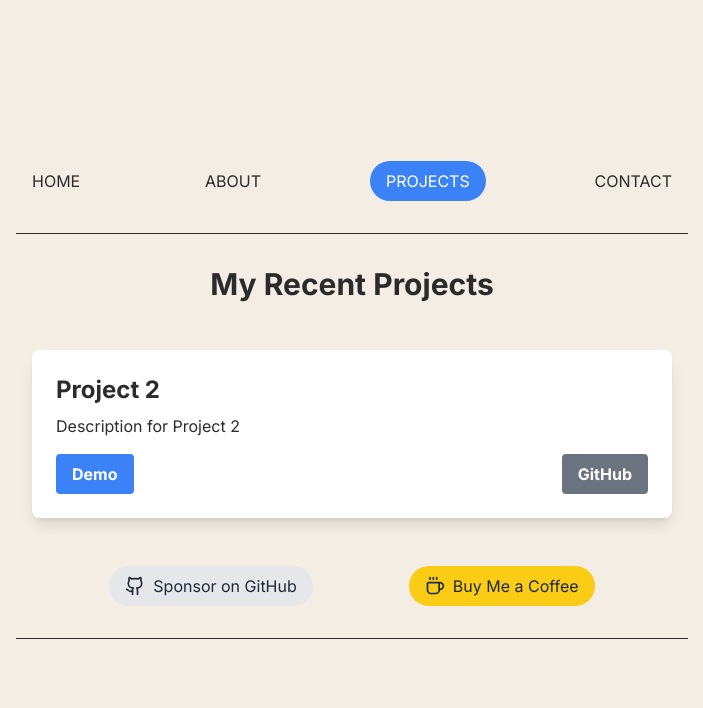
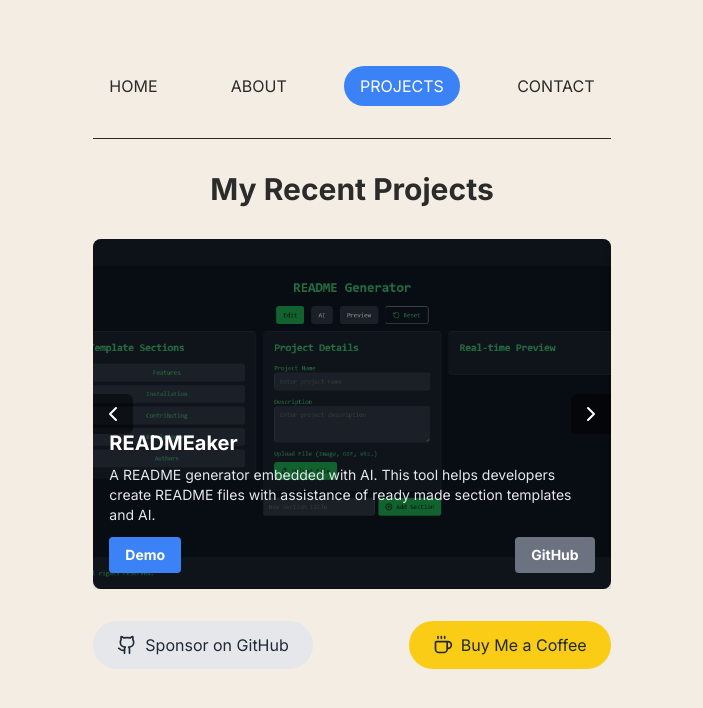
Before and after one commit to machage9603/personal-website, a Next.js app: page /projects in a window 1280 px wide. Shown: the top 708 px of the page, without its empty margins (288-991 px from the left). Built offline with nearby package versions, Linux system fonts and the light colour scheme.

Commit message:
update projects

```diff
--- a/app/projects/page.tsx
+++ b/app/projects/page.tsx
@@ -1,59 +1,57 @@
 "use client";
 
-import { useState, useEffect, useRef } from "react";
+import { useState, useRef } from "react";
 import { motion } from "framer-motion";
+import Image from "next/image";
 import Navbar from "../components/Navbar";
-import { Github, Coffee } from "lucide-react";
+import { Github, Coffee, ChevronLeft, ChevronRight } from "lucide-react";
 
 const projects = [
   {
     id: 1,
-    title: "Project 1",
-    description: "Description for Project 1",
-    demo: "https://demo1.com",
-    github: "https://github.com/#",
+    title: "READMEaker",
+    description:
+      "A README generator embedded with AI. This tool helps developers create README files with assistance of ready made section templates and AI.",
+    demo: "https://ppone.vercel.app/",
+    github: "https://github.com/machage9603/readmeaker",
+    image: "/readmeaker.png?height=400&width=600",
   },
   {
     id: 2,
-    title: "Project 2",
-    description: "Description for Project 2",
-    demo: "https://demo2.com",
-    github: "https://github.com/#",
+    title: "Connect 4",
+    description:
+      "Connect 4 game with two players. This classic game implementation allows two players to compete against each other in a strategic battle to connect four of their pieces in a row.",
+    demo: "https://react-project-rouge-kappa.vercel.app/",
+    github: "https://github.com/machage9603/connect-four",
+    image: "/connectfour.png?height=400&width=600",
   },
   {
     id: 3,
-    title: "Project 3",
-    description: "Description for Project 3",
-    demo: "https://demo3.com",
-    github: "https://github.com/#",
+    title: "Portfolio",
+    description:
+      "My personal portfolio website. Built with Next.js, TypeScript, and Framer Motion.",
+    demo: "https://mikemachage.tech",
+    github: "https://github.com/machage9603/personal-website",
+    image: "/portfolio.png?height=400&width=600",
   },
 ];
 
 export default function Projects() {
   const [currentProject, setCurrentProject] = useState(0);
-  const intervalRef = useRef<NodeJS.Timeout | null>(null);
   const carouselRef = useRef<HTMLDivElement>(null);
 
-  useEffect(() => {
-    startCarousel();
-    return () => stopCarousel();
-  }, []);
-
-  const startCarousel = () => {
-    if (intervalRef.current) clearInterval(intervalRef.current);
-    intervalRef.current = setInterval(() => {
+  const nextProject = () => {
     setCurrentProject((prev) => (prev + 1) % projects.length);
-    }, 5000);
   };
 
-  const stopCarousel = () => {
-    if (intervalRef.current) clearInterval(intervalRef.current);
+  const prevProject = () => {
+    setCurrentProject((prev) => (prev - 1 + projects.length) % projects.length);
   };
 
   return (
     <div className="flex flex-col items-center justify-center p-4 min-h-screen">
       <Navbar />
-      <div className="w-full max-w-2xl flex flex-col items-center">
+      <div className="w-full max-w-6xl flex flex-col items-center">
         <motion.div
           className="w-full h-px bg-[#2B2B2B] dark:bg-white mb-8"
           initial={{ width: 0 }}
@@ -63,31 +61,34 @@ export default function Projects() {
         <h1 className="text-2xl md:text-3xl font-bold mb-8 text-center">
           My Recent Projects
         </h1>
-        <div
-          ref={carouselRef}
-          className="relative overflow-hidden w-full mb-8"
-          onMouseEnter={stopCarousel}
-          onMouseLeave={startCarousel}
-        >
+        <div ref={carouselRef} className="relative overflow-hidden w-full mb-8">
           <div
             className="flex transition-transform duration-300 ease-in-out"
             style={{ transform: `translateX(-${currentProject * 100}%)` }}
           >
             {projects.map((project) => (
-              <div key={project.id} className="w-full flex-shrink-0 p-4">
-                <div className="bg-white rounded-lg shadow-lg p-6">
-                  <h2 className="text-xl md:text-2xl font-bold mb-2">
+              <div key={project.id} className="w-full flex-shrink-0">
+                <div className="relative bg-white dark:bg-gray-800 rounded-lg shadow-lg overflow-hidden h-[350px]">
+                  <Image
+                    src={project.image}
+                    alt={project.title}
+                    layout="fill"
+                    objectFit="cover"
+                    className="absolute inset-0"
+                  />
+                  <div className="absolute inset-0 bg-black bg-opacity-50 flex flex-col justify-end p-4">
+                    <h2 className="text-xl font-bold mb-2 text-white">
                       {project.title}
                     </h2>
-                  <p className="mb-4 text-sm md:text-base">
+                    <p className="mb-3 text-sm text-gray-200 overflow-y-auto max-h-[100px]">
                       {project.description}
                     </p>
-                  <div className="flex justify-between">
+                    <div className="flex justify-between space-x-2">
                       <a
                         href={project.demo}
                         target="_blank"
                         rel="noopener noreferrer"
-                      className="bg-blue-500 hover:bg-blue-600 text-white font-bold py-2 px-4 rounded transition-colors duration-300 text-sm md:text-base"
+                        className="bg-blue-500 hover:bg-blue-600 text-white font-bold py-2 px-4 rounded text-sm transition-colors duration-300"
                       >
                         Demo
                       </a>
@@ -95,22 +96,37 @@ export default function Projects() {
                         href={project.github}
                         target="_blank"
                         rel="noopener noreferrer"
-                      className="bg-gray-500 hover:bg-gray-600 text-white font-bold py-2 px-4 rounded transition-colors duration-300 text-sm md:text-base"
+                        className="bg-gray-500 hover:bg-gray-600 text-white font-bold py-2 px-4 rounded text-sm transition-colors duration-300"
                       >
                         GitHub
                       </a>
                     </div>
                   </div>
                 </div>
+              </div>
             ))}
           </div>
+          <button
+            onClick={prevProject}
+            className="absolute left-0 top-1/2 transform -translate-y-1/2 bg-black bg-opacity-50 text-white p-2 rounded-r-md"
+            aria-label="Previous project"
+          >
+            <ChevronLeft className="w-6 h-6" />
+          </button>
+          <button
+            onClick={nextProject}
+            className="absolute right-0 top-1/2 transform -translate-y-1/2 bg-black bg-opacity-50 text-white p-2 rounded-l-md"
+            aria-label="Next project"
+          >
+            <ChevronRight className="w-6 h-6" />
+          </button>
         </div>
-        <div className="flex justify-center space-x-24 mb-0">
+        <div className="flex flex-col sm:flex-row justify-center space-y-4 sm:space-y-0 sm:space-x-24 mb-8">
           <a
             href="https://github.com/sponsors/machage9603"
             target="_blank"
             rel="noopener noreferrer"
-            className="flex items-center justify-center px-4 py-2 bg-gray-200 hover:bg-gray-300 text-gray-800 rounded-full transition-colors duration-300"
+            className="flex items-center justify-center px-6 py-3 bg-gray-200 hover:bg-gray-300 text-gray-800 rounded-full transition-colors duration-300 text-sm md:text-base"
           >
             <Github className="w-5 h-5 mr-2" />
             Sponsor on GitHub
@@ -119,7 +135,7 @@ export default function Projects() {
             href="https://www.buymeacoffee.com/machage"
             target="_blank"
             rel="noopener noreferrer"
-            className="flex items-center justify-center px-4 py-2 bg-yellow-400 hover:bg-yellow-500 text-gray-800 rounded-full transition-colors duration-300"
+            className="flex items-center justify-center px-6 py-3 bg-yellow-400 hover:bg-yellow-500 text-gray-800 rounded-full transition-colors duration-300 text-sm md:text-base"
           >
             <Coffee className="w-5 h-5 mr-2" />
             Buy Me a Coffee
```
Lines whose indentation alone changed are shown as unchanged.
